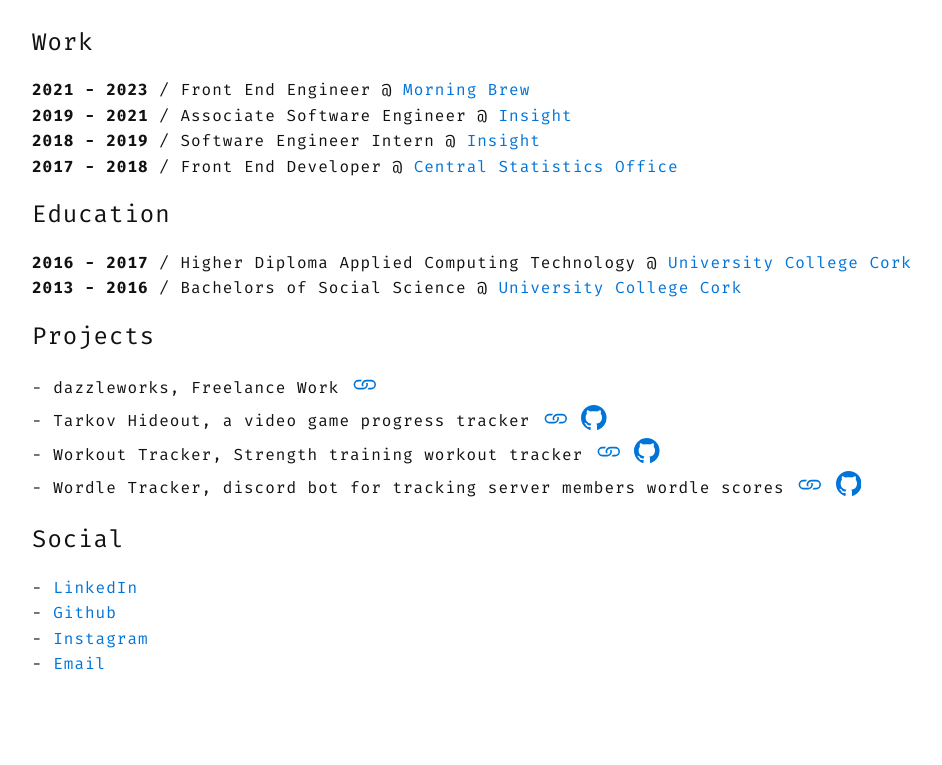
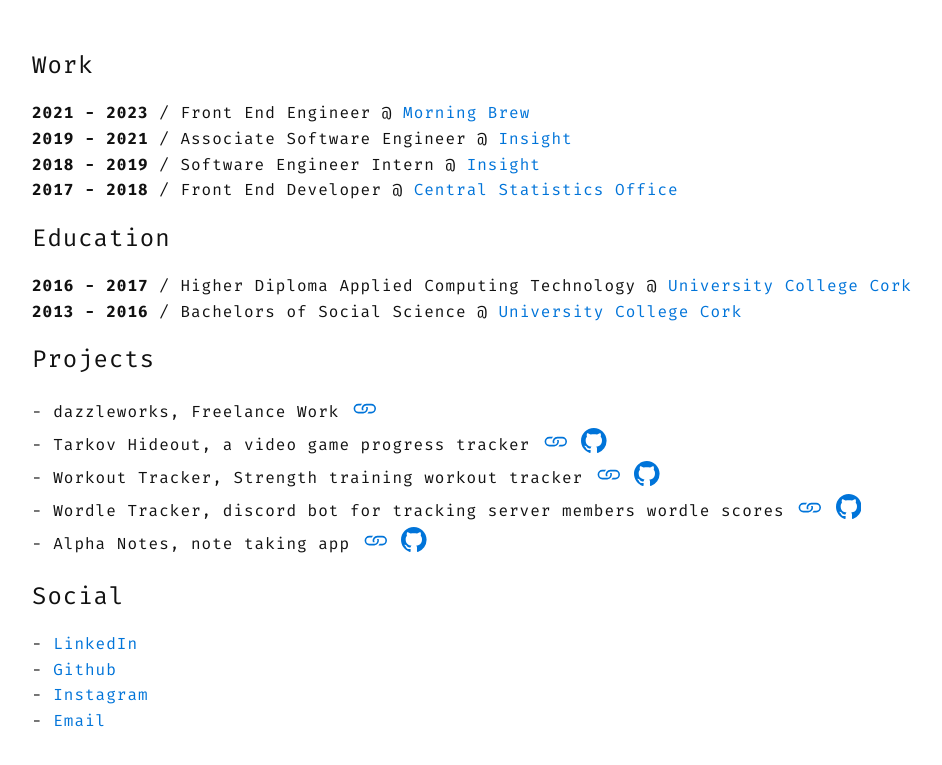
Before and after one commit to darrencarlin/personal-site-22, a Next.js app: page / in a window 1280 px wide. Shown: the part 509-1274 px from the top of the page, without its empty margins (123-1065 px from the left). Before the commit the page ends 1226 px from the top, so only its background shows below. Built offline with nearby package versions, Linux system fonts and the light colour scheme.

Commit message:
adding project, updating to next 13

```diff
--- a/src/components/Blurb/style.ts
+++ b/src/components/Blurb/style.ts
@@ -1,4 +1,4 @@
-import Image from "next/future/image";
+import Image from "next/image";
 import styled from "styled-components";
 
 export const Blurb = styled.div`
--- a/src/components/Projects/index.tsx
+++ b/src/components/Projects/index.tsx
@@ -29,6 +29,12 @@
     url: "https://www.wordlediscordbot.com/",
     githubUrl: "https://github.com/darrencarlin/wordle-discord-bot",
   },
+  {
+    name: "Alpha Notes",
+    description: "Alpha Notes, note taking app",
+    url: "https://alpha-notes.vercel.app/",
+    githubUrl: "https://github.com/darrencarlin/notes-app",
+  },
 ];
 
 const ProjectSection = () => {
```
Also changed, not shown: package.json (+8 -8 lines), 2 other files (tests, documents, lock files or other folders).
